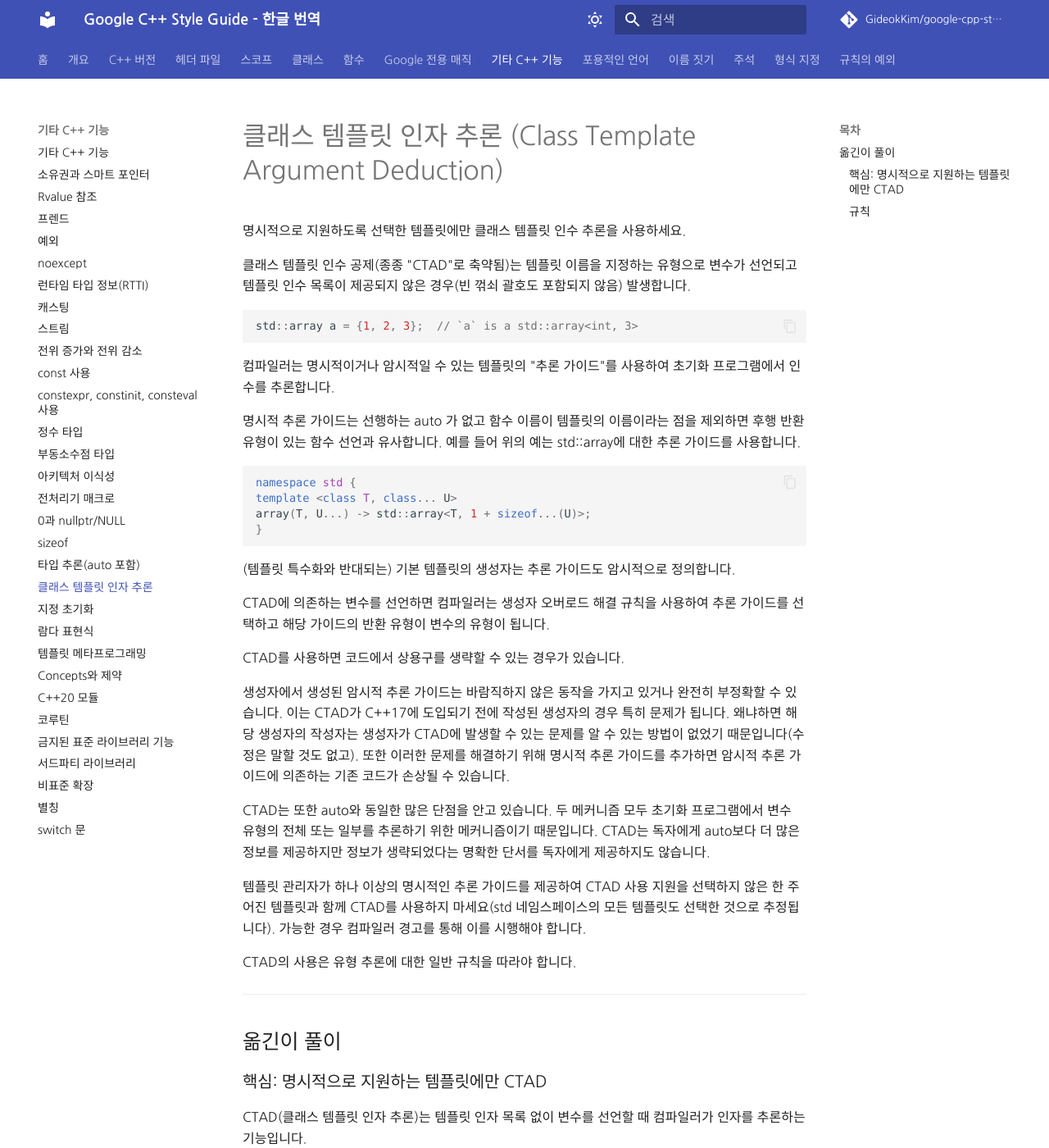
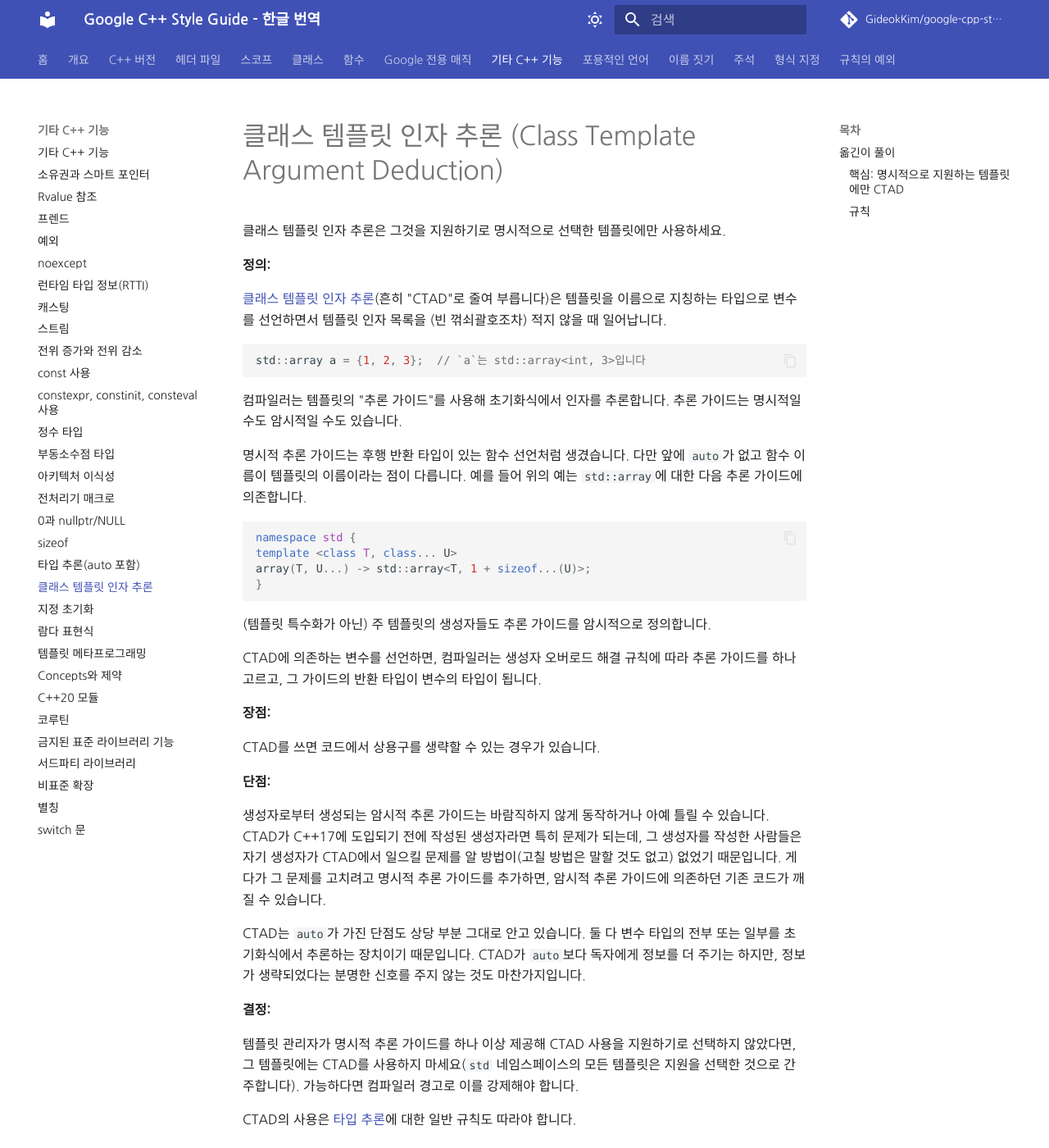
Before and after one commit to GideokKim/google-cpp-style-guide-kr, an MkDocs documentation site: the page built from google cpp style guide/class_template_argument_deduction.md, in a window 1280 px wide and 1400 px high. Shown: the whole window at 82% size. Built offline with MkDocs 1.6.1 and Material for MkDocs 9.7.7, drawn with Linux system fonts in a browser that asks for light colours; some web fonts are replaced; comment, search, counter and statistics services are not loaded; some of the changed text lies outside the part shown.

Commit message:
docs(other): restore upstream structure in `CTAD`
The page flattened the upstream Definition, Pros, Cons and Decision
blocks into plain paragraphs and dropped both links. It also translated
`deduction` as "공제" — the word for a tax or insurance deduction — in
the very sentence defining what CTAD is, and rendered `initializer` as
"초기화 프로그램" twice.

Restore the four block labels, the cppreference link and the Type
Deduction cross-reference, and use "추론" and "초기화식".

````diff
--- a/google cpp style guide/class_template_argument_deduction.md
+++ b/google cpp style guide/class_template_argument_deduction.md
@@ -1,16 +1,18 @@
 # 클래스 템플릿 인자 추론 (Class Template Argument Deduction)
 
-명시적으로 지원하도록 선택한 템플릿에만 클래스 템플릿 인수 추론을 사용하세요.
+클래스 템플릿 인자 추론은 그것을 지원하기로 명시적으로 선택한 템플릿에만 사용하세요.
 
-클래스 템플릿 인수 공제(종종 "CTAD"로 축약됨)는 템플릿 이름을 지정하는 유형으로 변수가 선언되고 템플릿 인수 목록이 제공되지 않은 경우(빈 꺾쇠 괄호도 포함되지 않음) 발생합니다.
+**정의:**
+
+[클래스 템플릿 인자 추론](https://en.cppreference.com/w/cpp/language/class_template_argument_deduction)(흔히 "CTAD"로 줄여 부릅니다)은 템플릿을 이름으로 지칭하는 타입으로 변수를 선언하면서 템플릿 인자 목록을 (빈 꺾쇠괄호조차) 적지 않을 때 일어납니다.
 
 ```cpp
-std::array a = {1, 2, 3};  // `a` is a std::array<int, 3>
+std::array a = {1, 2, 3};  // `a`는 std::array<int, 3>입니다
 ```
 
-컴파일러는 명시적이거나 암시적일 수 있는 템플릿의 "추론 가이드"를 사용하여 초기화 프로그램에서 인수를 추론합니다.
+컴파일러는 템플릿의 "추론 가이드"를 사용해 초기화식에서 인자를 추론합니다. 추론 가이드는 명시적일 수도 암시적일 수도 있습니다.
 
-명시적 추론 가이드는 선행하는 auto 가 없고 함수 이름이 템플릿의 이름이라는 점을 제외하면 후행 반환 유형이 있는 함수 선언과 유사합니다. 예를 들어 위의 예는 std::array에 대한 추론 가이드를 사용합니다.
+명시적 추론 가이드는 후행 반환 타입이 있는 함수 선언처럼 생겼습니다. 다만 앞에 `auto`가 없고 함수 이름이 템플릿의 이름이라는 점이 다릅니다. 예를 들어 위의 예는 `std::array`에 대한 다음 추론 가이드에 의존합니다.
 
 ```cpp
 namespace std {
@@ -19,19 +21,25 @@ array(T, U...) -> std::array<T, 1 + sizeof...(U)>;
 }
 ```
 
-(템플릿 특수화와 반대되는) 기본 템플릿의 생성자는 추론 가이드도 암시적으로 정의합니다.
+(템플릿 특수화가 아닌) 주 템플릿의 생성자들도 추론 가이드를 암시적으로 정의합니다.
 
-CTAD에 의존하는 변수를 선언하면 컴파일러는 생성자 오버로드 해결 규칙을 사용하여 추론 가이드를 선택하고 해당 가이드의 반환 유형이 변수의 유형이 됩니다.
+CTAD에 의존하는 변수를 선언하면, 컴파일러는 생성자 오버로드 해결 규칙에 따라 추론 가이드를 하나 고르고, 그 가이드의 반환 타입이 변수의 타입이 됩니다.
 
-CTAD를 사용하면 코드에서 상용구를 생략할 수 있는 경우가 있습니다.
+**장점:**
 
-생성자에서 생성된 암시적 추론 가이드는 바람직하지 않은 동작을 가지고 있거나 완전히 부정확할 수 있습니다. 이는 CTAD가 C++17에 도입되기 전에 작성된 생성자의 경우 특히 문제가 됩니다. 왜냐하면 해당 생성자의 작성자는 생성자가 CTAD에 발생할 수 있는 문제를 알 수 있는 방법이 없었기 때문입니다(수정은 말할 것도 없고). 또한 이러한 문제를 해결하기 위해 명시적 추론 가이드를 추가하면 암시적 추론 가이드에 의존하는 기존 코드가 손상될 수 있습니다.
+CTAD를 쓰면 코드에서 상용구를 생략할 수 있는 경우가 있습니다.
 
-CTAD는 또한 auto와 동일한 많은 단점을 안고 있습니다. 두 메커니즘 모두 초기화 프로그램에서 변수 유형의 전체 또는 일부를 추론하기 위한 메커니즘이기 때문입니다. CTAD는 독자에게 auto보다 더 많은 정보를 제공하지만 정보가 생략되었다는 명확한 단서를 독자에게 제공하지도 않습니다.
+**단점:**
 
-템플릿 관리자가 하나 이상의 명시적인 추론 가이드를 제공하여 CTAD 사용 지원을 선택하지 않은 한 주어진 템플릿과 함께 CTAD를 사용하지 마세요(std 네임스페이스의 모든 템플릿도 선택한 것으로 추정됩니다). 가능한 경우 컴파일러 경고를 통해 이를 시행해야 합니다.
+생성자로부터 생성되는 암시적 추론 가이드는 바람직하지 않게 동작하거나 아예 틀릴 수 있습니다. CTAD가 C++17에 도입되기 전에 작성된 생성자라면 특히 문제가 되는데, 그 생성자를 작성한 사람들은 자기 생성자가 CTAD에서 일으킬 문제를 알 방법이(고칠 방법은 말할 것도 없고) 없었기 때문입니다. 게다가 그 문제를 고치려고 명시적 추론 가이드를 추가하면, 암시적 추론 가이드에 의존하던 기존 코드가 깨질 수 있습니다.
 
-CTAD의 사용은 유형 추론에 대한 일반 규칙을 따라야 합니다.
+CTAD는 `auto`가 가진 단점도 상당 부분 그대로 안고 있습니다. 둘 다 변수 타입의 전부 또는 일부를 초기화식에서 추론하는 장치이기 때문입니다. CTAD가 `auto`보다 독자에게 정보를 더 주기는 하지만, 정보가 생략되었다는 분명한 신호를 주지 않는 것도 마찬가지입니다.
+
+**결정:**
+
+템플릿 관리자가 명시적 추론 가이드를 하나 이상 제공해 CTAD 사용을 지원하기로 선택하지 않았다면, 그 템플릿에는 CTAD를 사용하지 마세요(`std` 네임스페이스의 모든 템플릿은 지원을 선택한 것으로 간주합니다). 가능하다면 컴파일러 경고로 이를 강제해야 합니다.
+
+CTAD의 사용은 [타입 추론](type_deduction.md)에 대한 일반 규칙도 따라야 합니다.
 
 ---
 
@@ -50,4 +58,4 @@ std::array a = {1, 2, 3};  // a는 std::array<int, 3>
 - 템플릿 작성자가 **명시적 추론 가이드(deduction guide)**를 제공해 CTAD를 지원하기로 한 템플릿에만 쓰세요. (`std` 네임스페이스의 템플릿은 지원하는 것으로 간주.)
 - 생성자에서 자동 생성된 암시적 추론 가이드는 부정확하거나 바람직하지 않을 수 있습니다(특히 C++17 이전에 작성된 생성자).
 - CTAD는 `auto`의 단점도 그대로 가집니다 — 정보가 생략됐다는 단서를 독자에게 주지 않습니다.
-- 사용은 타입 추론의 일반 규칙을 따르세요.
+- 사용은 [타입 추론](type_deduction.md)의 일반 규칙을 따르세요.
````
